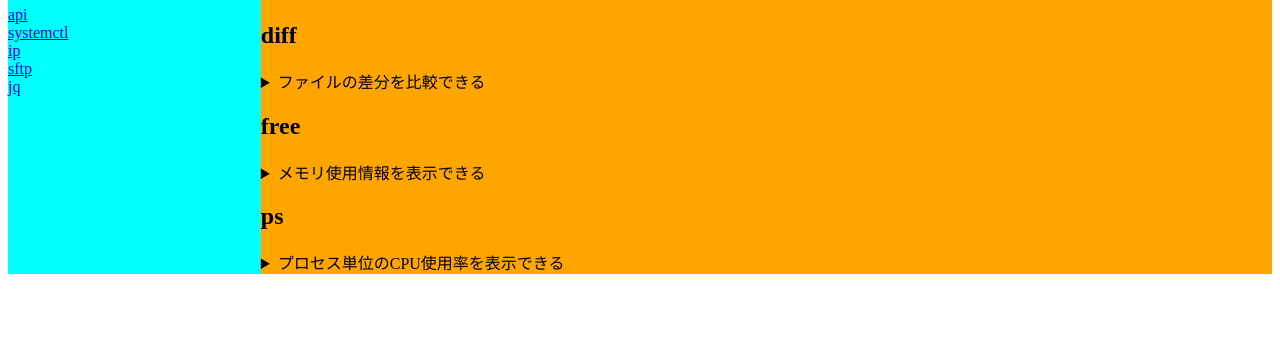
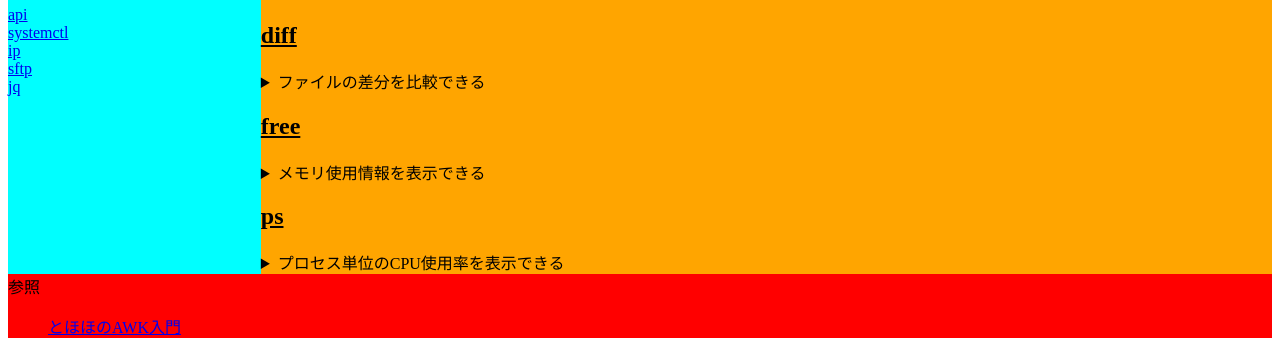
Before and after one commit to hb393/wiki, a plain HTML site: page index.html in a window 1280 px wide. Shown: the part 541-879 px from the top of the page. Before the commit the page ends 823 px from the top, so only its background shows below. Drawn offline with Linux system fonts and the light colour scheme.

Commit message:
footerとwrapper追加

```diff
--- a/index.html
+++ b/index.html
@@ -10,6 +10,7 @@
 
 <body>
 
+    <div class="wrapper">
         <header>
             <h1 id="title">Wiliっぽいもの</h1>
         </header>
@@ -56,7 +57,7 @@
                     <h2>awk</h2>
                     <details>
                         <summary>
-                        テキスト処理に便利なコマンド。
+                            テキスト処理を処理できる。
                         </summary>
                         <p><a href="command/awk.html">実行例</a></p>
                         <table class="cmd-table">
@@ -433,8 +434,19 @@
                 </section>
 
             </article>
+        </div>
 
 
+        <footer>
+            <p>参照</p>
+
+            <ul>
+                <li><a href="https://www.tohoho-web.com/ex/awk.html">とほほのAWK入門</a></li>
+                <li><a href=""></a></li>
+            </ul>
+        </footer>
+
+    </div>
 </body>
 
 </html>
--- a/index_style/index_style.css
+++ b/index_style/index_style.css
@@ -1,39 +1,52 @@
-body{
-   font-size: 100%;
+html,body {
+    height: 100%;
+    font-size: 100%;
+    margin-bottom: 0;
 }
 
-#title{
-    text-decoration:underline;
+.wrapper{
+width: 100%;
+position: relative;
+min-height: 100%;
 }
 
-ul{
+
+#title {
+    text-decoration: underline;
+}
+
+ul {
     list-style-type: none;
 }
 
+.box h2 {
+    text-decoration: underline;
+}
 
-.contents_list{
+
+.contents_list {
     text-align: left;
     background-color: aqua;
     width: 20%;
 }
 
-.contents_ul{
+.contents_ul {
     text-align: left;
     padding-left: 0;
 }
 
 
-.box{
+.box {
     background-color: orange;
     width: 80%;
 }
 
-.content{
+.content {
     display: flex;
 }
 
 
-.cmd-table{
+.cmd-table {
     width: 50%;
     border-collapse: collapse;
     margin-left: 10px;
@@ -41,7 +54,17 @@ ul{
 }
 
 .cmd-table th,
-.cmd-table td{
-border: 1px solid #000;
-padding: 10px;
+.cmd-table td {
+    border: 1px solid #000;
+    padding: 10px;
 }
+
+
+footer {
+    background-color: red;
+    ;
+}
+
+footer p {
+    margin: 0;
+}
```
Lines whose indentation alone changed are shown as unchanged.
